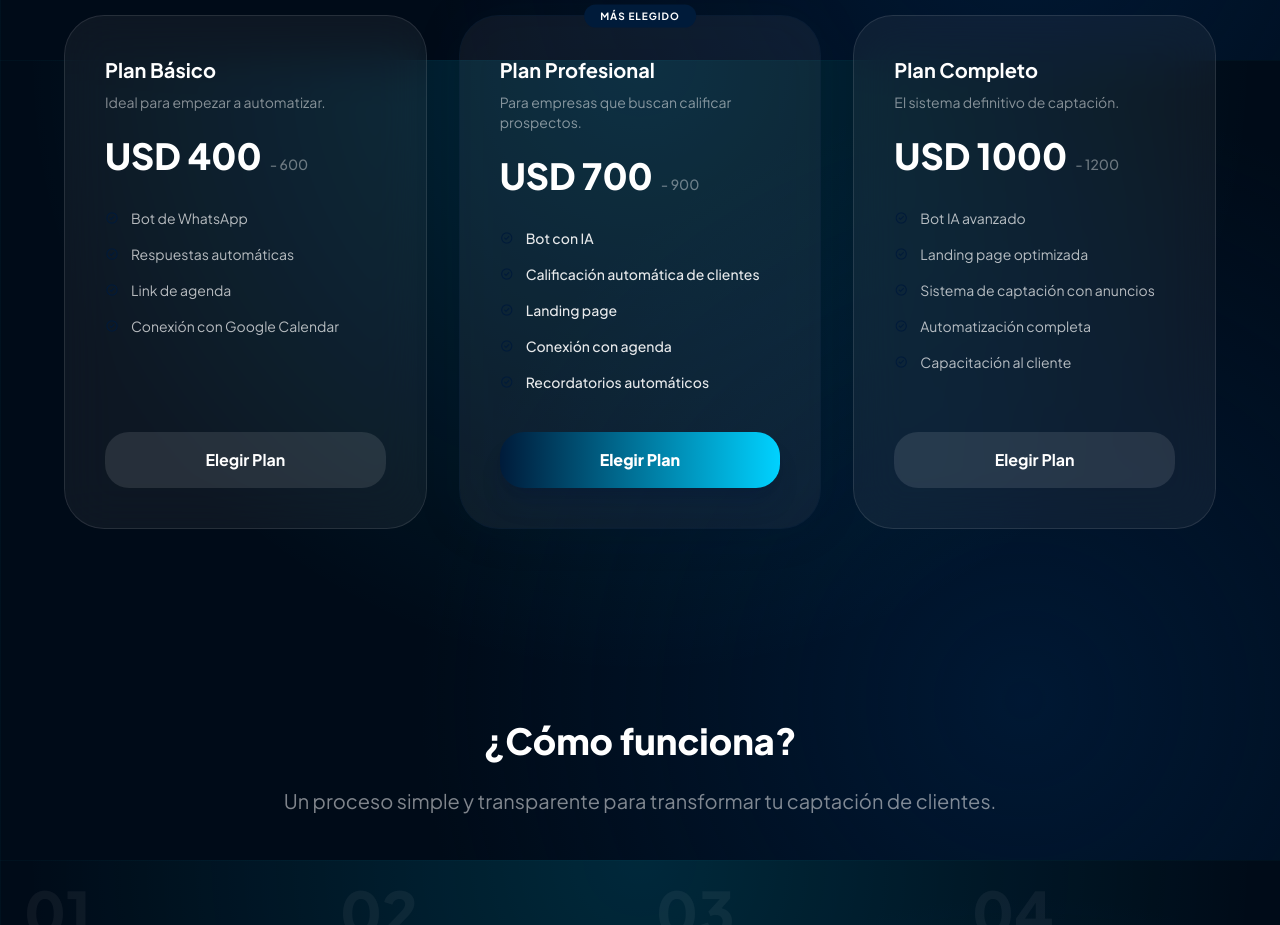
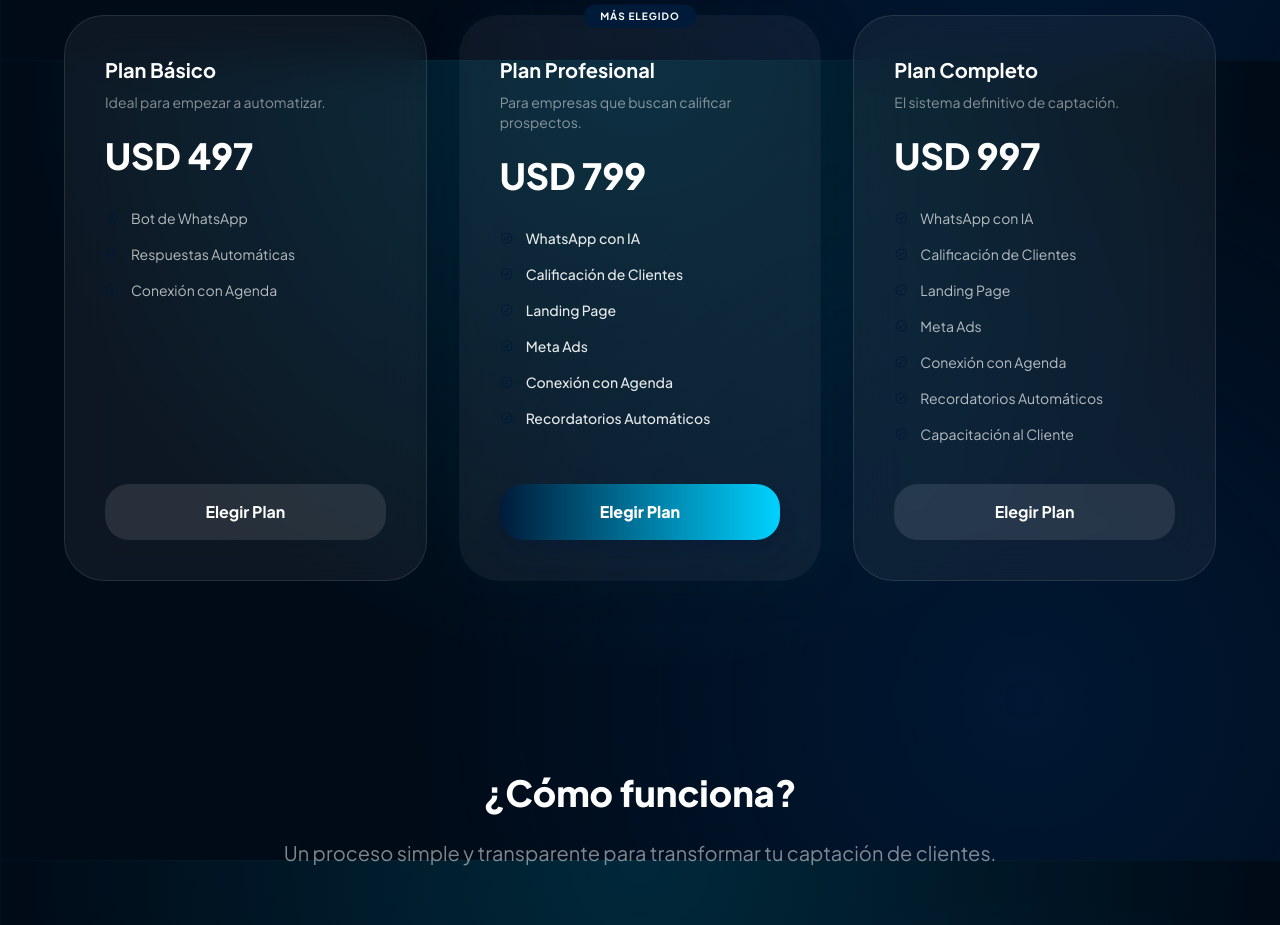
Before and after one commit to monetizarcuentas-max/Landing-AI-studio, a React (Vite) app: page / in a window 1280 px wide. Shown: the part 2340-3265 px from the top of the page. Built offline with nearby package versions, Linux system fonts and the light colour scheme.

Commit message:
feat: Update Basic Plan pricing
Adjusts the price of the "Plan Básico" from USD 400 to USD 497 and removes an outdated price range indicator. This aligns the pricing with current service offerings.

```diff
--- a/components/Pricing.tsx
+++ b/components/Pricing.tsx
@@ -19,8 +19,7 @@ const Pricing: React.FC = () => {
                     <p className="text-xl font-bold text-white mb-2">Plan Básico</p>
                     <p className="text-sm text-white/50 mb-6">Ideal para empezar a automatizar.</p>
                     <div className="flex items-baseline gap-2 mb-8">
-                        <span className="text-4xl font-extrabold text-white">USD 400</span>
-                        <span className="text-sm font-medium text-white/40">- 600</span>
+                        <span className="text-4xl font-extrabold text-white">USD 497</span>
                     </div>
                     <ul className="space-y-4 flex-1 mb-10">
                         <li className="flex items-center gap-3">
@@ -29,15 +28,11 @@ const Pricing: React.FC = () => {
                         </li>
                         <li className="flex items-center gap-3">
                             <span className="material-symbols-outlined text-primary text-sm">check_circle</span>
-                            <span className="text-sm text-white/70">Respuestas automáticas</span>
+                            <span className="text-sm text-white/70">Respuestas Automáticas</span>
                         </li>
                         <li className="flex items-center gap-3">
                             <span className="material-symbols-outlined text-primary text-sm">check_circle</span>
-                            <span className="text-sm text-white/70">Link de agenda</span>
-                        </li>
-                        <li className="flex items-center gap-3">
-                            <span className="material-symbols-outlined text-primary text-sm">check_circle</span>
-                            <span className="text-sm text-white/70">Conexión con Google Calendar</span>
+                            <span className="text-sm text-white/70">Conexión con Agenda</span>
                         </li>
                     </ul>
                     <button
@@ -57,29 +52,32 @@ const Pricing: React.FC = () => {
                     <p className="text-xl font-bold text-white mb-2">Plan Profesional</p>
                     <p className="text-sm text-white/50 mb-6">Para empresas que buscan calificar prospectos.</p>
                     <div className="flex items-baseline gap-2 mb-8">
-                        <span className="text-4xl font-extrabold text-white">USD 700</span>
-                        <span className="text-sm font-medium text-white/40">- 900</span>
+                        <span className="text-4xl font-extrabold text-white">USD 799</span>
                     </div>
                     <ul className="space-y-4 flex-1 mb-10">
                         <li className="flex items-center gap-3">
                             <span className="material-symbols-outlined text-primary text-sm">check_circle</span>
-                            <span className="text-sm text-white/90 font-medium">Bot con IA</span>
+                            <span className="text-sm text-white/90 font-medium">WhatsApp con IA</span>
                         </li>
                         <li className="flex items-center gap-3">
                             <span className="material-symbols-outlined text-primary text-sm">check_circle</span>
-                            <span className="text-sm text-white/90 font-medium">Calificación automática de clientes</span>
+                            <span className="text-sm text-white/90 font-medium">Calificación de Clientes</span>
                         </li>
                         <li className="flex items-center gap-3">
                             <span className="material-symbols-outlined text-primary text-sm">check_circle</span>
-                            <span className="text-sm text-white/90 font-medium">Landing page</span>
+                            <span className="text-sm text-white/90 font-medium">Landing Page</span>
                         </li>
                         <li className="flex items-center gap-3">
                             <span className="material-symbols-outlined text-primary text-sm">check_circle</span>
-                            <span className="text-sm text-white/90 font-medium">Conexión con agenda</span>
+                            <span className="text-sm text-white/90 font-medium">Meta Ads</span>
                         </li>
                         <li className="flex items-center gap-3">
                             <span className="material-symbols-outlined text-primary text-sm">check_circle</span>
-                            <span className="text-sm text-white/90 font-medium">Recordatorios automáticos</span>
+                            <span className="text-sm text-white/90 font-medium">Conexión con Agenda</span>
+                        </li>
+                        <li className="flex items-center gap-3">
+                            <span className="material-symbols-outlined text-primary text-sm">check_circle</span>
+                            <span className="text-sm text-white/90 font-medium">Recordatorios Automáticos</span>
                         </li>
                     </ul>
                     <button
@@ -97,29 +95,36 @@ const Pricing: React.FC = () => {
                     <p className="text-xl font-bold text-white mb-2">Plan Completo</p>
                     <p className="text-sm text-white/50 mb-6">El sistema definitivo de captación.</p>
                     <div className="flex items-baseline gap-2 mb-8">
-                        <span className="text-4xl font-extrabold text-white">USD 1000</span>
-                        <span className="text-sm font-medium text-white/40">- 1200</span>
+                        <span className="text-4xl font-extrabold text-white">USD 997</span>
                     </div>
                     <ul className="space-y-4 flex-1 mb-10">
                         <li className="flex items-center gap-3">
                             <span className="material-symbols-outlined text-primary text-sm">check_circle</span>
-                            <span className="text-sm text-white/70">Bot IA avanzado</span>
+                            <span className="text-sm text-white/70">WhatsApp con IA</span>
                         </li>
                         <li className="flex items-center gap-3">
                             <span className="material-symbols-outlined text-primary text-sm">check_circle</span>
-                            <span className="text-sm text-white/70">Landing page optimizada</span>
+                            <span className="text-sm text-white/70">Calificación de Clientes</span>
                         </li>
                         <li className="flex items-center gap-3">
                             <span className="material-symbols-outlined text-primary text-sm">check_circle</span>
-                            <span className="text-sm text-white/70">Sistema de captación con anuncios</span>
+                            <span className="text-sm text-white/70">Landing Page</span>
                         </li>
                         <li className="flex items-center gap-3">
                             <span className="material-symbols-outlined text-primary text-sm">check_circle</span>
-                            <span className="text-sm text-white/70">Automatización completa</span>
+                            <span className="text-sm text-white/70">Meta Ads</span>
                         </li>
                         <li className="flex items-center gap-3">
                             <span className="material-symbols-outlined text-primary text-sm">check_circle</span>
-                            <span className="text-sm text-white/70">Capacitación al cliente</span>
+                            <span className="text-sm text-white/70">Conexión con Agenda</span>
+                        </li>
+                        <li className="flex items-center gap-3">
+                            <span className="material-symbols-outlined text-primary text-sm">check_circle</span>
+                            <span className="text-sm text-white/70">Recordatorios Automáticos</span>
+                        </li>
+                        <li className="flex items-center gap-3">
+                            <span className="material-symbols-outlined text-primary text-sm">check_circle</span>
+                            <span className="text-sm text-white/70">Capacitación al Cliente</span>
                         </li>
                     </ul>
                     <button
```
